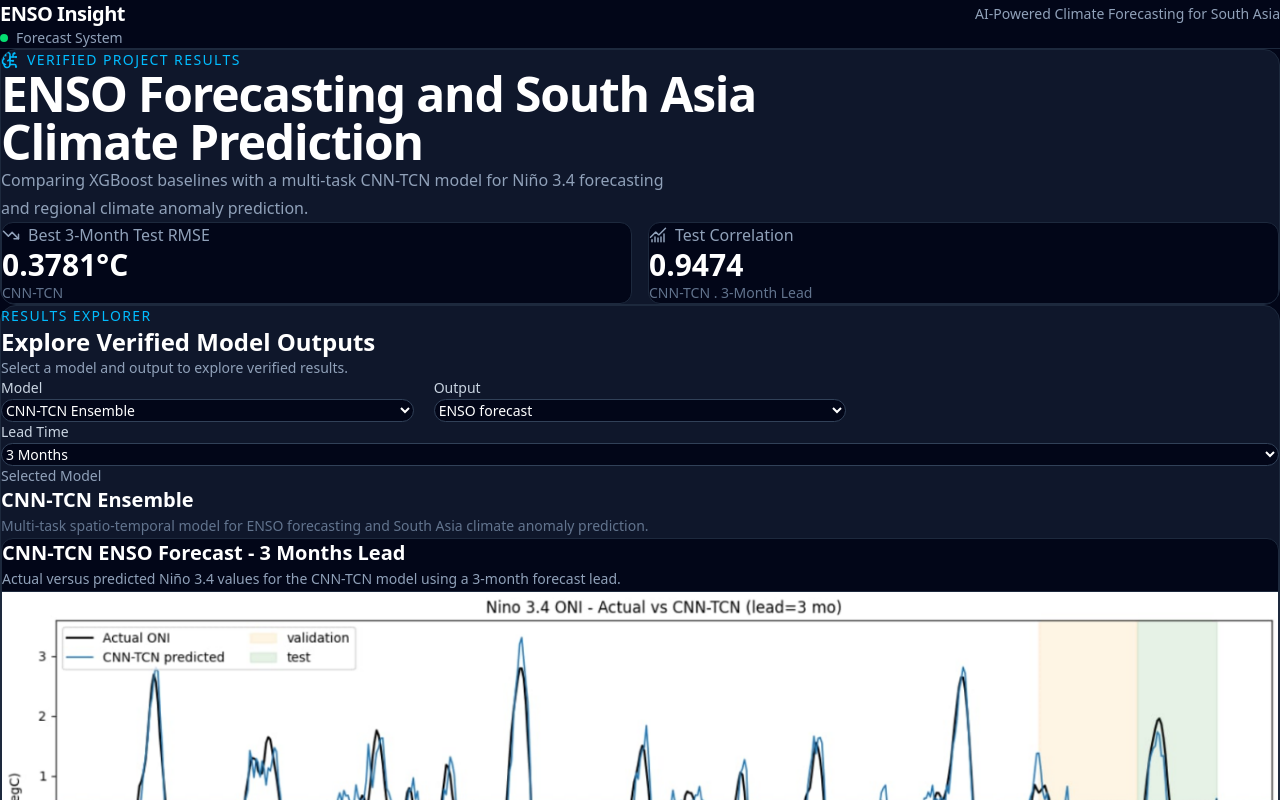
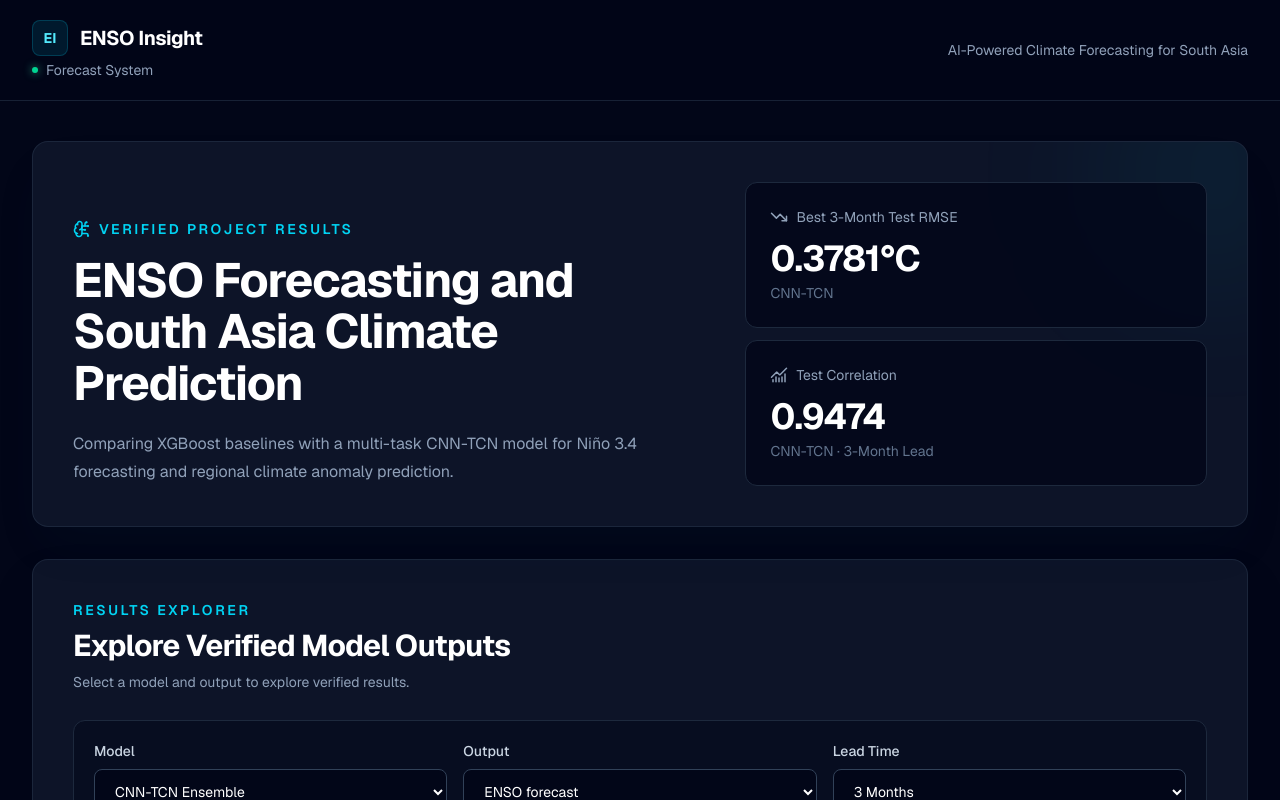
Before and after one commit to Rojin-Dhami/AI-Enhanced-Prediction-of-El-Ni-o-and-its-Regional-Climate-Impacts, a Next.js app: page / in a window 1280 px wide. Shown: the top 800 px of the page. Built offline with nearby package versions, Linux system fonts and the light colour scheme.

Commit message:
Styling changes

```diff
--- a/app/globals.css
+++ b/app/globals.css
@@ -1,16 +1,18 @@
 @import "tailwindcss";
-
-* {
-  box-sizing: border-box;
-  margin: 0;
-  padding: 0;
-}
 
 html {
   scroll-behavior: smooth;
 }
 
 body {
-  background: #020617;
+  background:
+    radial-gradient(circle at 12% 0%, rgba(14, 116, 144, 0.18), transparent 28rem),
+    #020617;
   color: #f8fafc;
+  font-family: var(--font-geist-sans), sans-serif;
 }
+
+::selection {
+  background: rgba(34, 211, 238, 0.3);
+  color: #ecfeff;
+}
--- a/app/layout.tsx
+++ b/app/layout.tsx
@@ -13,8 +13,8 @@
 });
 
 export const metadata: Metadata = {
-  title: "Create Next App",
-  description: "Generated by create next app",
+  title: "ENSO Insight | Climate Forecasting",
+  description: "Verified ENSO forecasting and South Asia climate prediction results.",
 };
 
 export default function RootLayout({ children }: LayoutProps<"/">) {
--- a/app/page.tsx
+++ b/app/page.tsx
@@ -4,15 +4,15 @@
 
 export default function Home() {
   return (
-    <main className="min-h-screen bg-slate-950">
+    <main className="min-h-screen overflow-x-hidden bg-slate-950">
 
       <DashboardHeader />
 
-      <div className="mx-auto max-w-7xl space-y-8 px-4 py-8 sm:px-6 lg:px-8">
+      <div className="mx-auto flex w-full max-w-7xl flex-col gap-8 px-4 py-6 sm:px-6 sm:py-10 lg:px-8">
 
-        <ProjectHero/>
+        <ProjectHero />
 
-        <ResultsExplorer/>
+        <ResultsExplorer />
 
       </div>
 
--- a/components/dashboard/DashboardHeader.tsx
+++ b/components/dashboard/DashboardHeader.tsx
@@ -1,18 +1,23 @@
 export default function DashboardHeader() {
-    return(
-        <header className="border-b border-slate-800 bg-slate-950">
-            <div className="mx-auto flex max-w-7xl items-center justify-between px-6 py-5">
+    return (
+        <header className="border-b border-slate-800/80 bg-slate-950/80 backdrop-blur">
+            <div className="mx-auto flex w-full max-w-7xl flex-col gap-3 px-4 py-4 sm:px-6 sm:py-5 lg:px-8">
+                <div className="flex items-center justify-between gap-4">
+                    <div>
+                        <div className="flex items-center gap-3">
+                            <span className="flex h-9 w-9 items-center justify-center rounded-lg border border-cyan-400/20 bg-cyan-400/10 text-sm font-bold text-cyan-300">EI</span>
+                            <h1 className="text-lg font-bold tracking-tight text-white sm:text-xl">ENSO Insight</h1>
+                        </div>
+                        <div className="mt-1 flex items-center gap-2 text-xs text-slate-400 sm:text-sm">
+                            <span className="h-1.5 w-1.5 rounded-full bg-emerald-400 shadow-[0_0_8px_rgba(52,211,153,0.8)]" />
+                            Forecast System
+                        </div>
+                    </div>
 
-                <div>
-                    <h1 className="text-xl font-bold tracking-tight text-white">ENSO Insight</h1>
+                    <p className="max-w-52 text-right text-xs leading-5 text-slate-400 sm:max-w-none sm:text-sm">
+                        AI-Powered Climate Forecasting for South Asia
+                    </p>
                 </div>
-
-                <p className="text-sm text-slate-400">AI-Powered Climate Forecasting for South Asia</p>
-            </div>
-
-            <div className="hidden items-center gap-2 text-sm text-slate-400 md:flex">
-                <span className="h-2 w-2 rounded-full bg-green-400"></span>
-                Forecast System
             </div>
         </header>
     );
--- a/components/dashboard/ProjectHero.tsx
+++ b/components/dashboard/ProjectHero.tsx
@@ -1,31 +1,33 @@
 import { BrainCircuit, TrendingDown, ChartNoAxesCombined } from "lucide-react";
 
 export default function ProjectHero() {
-    return(
-        <section className="relative overflow-hidden rounded-2xl border border-slate-800 bg-slate-900 p-6 md:p-8">
+    return (
+        <section className="relative overflow-hidden rounded-2xl border border-slate-800/90 bg-slate-900/90 p-5 shadow-2xl shadow-cyan-950/10 sm:p-8 lg:p-10">
+            <div className="pointer-events-none absolute -right-24 -top-24 h-64 w-64 rounded-full bg-cyan-400/5 blur-3xl" />
+            <div className="relative grid gap-8 lg:grid-cols-[minmax(0,1.15fr)_minmax(25rem,0.85fr)] lg:items-end lg:gap-12">
                 <div className="max-w-3xl">
-                <div className="flex items-center gap-2 text-sm font-medium tracking-widest text-sky-400">
+                    <div className="flex items-center gap-2 text-xs font-semibold tracking-[0.18em] text-cyan-400 sm:text-sm">
                         <BrainCircuit size={18}/>
                         VERIFIED PROJECT RESULTS
                     </div>
 
-                <h1 className="mt-4 text-3xl font-bold tracking-tight text-white md:text-5xl">
+                    <h1 className="mt-4 max-w-3xl text-3xl font-bold leading-[1.08] tracking-tight text-white sm:text-4xl lg:text-5xl">
                         ENSO Forecasting and South Asia Climate Prediction
                     </h1>
 
-                <p className="mt-4 max-w-2xl leading-7 text-slate-400">
+                    <p className="mt-5 max-w-2xl text-sm leading-7 text-slate-400 sm:text-base">
                         Comparing XGBoost baselines with a multi-task CNN-TCN model for Niño 3.4 forecasting and regional climate anomaly prediction.
                     </p>
                 </div>
 
-            <div className="mt-8 grid gap-4 sm:grid-cols-2">
-                <div className="rounded-xl border border-slate-800 bg-slate-950 p-5">
-                    <div className="flex items-center gap-2 text-slate-400">
+                <div className="grid gap-3 sm:grid-cols-2 lg:grid-cols-1">
+                <div className="rounded-xl border border-slate-800 bg-slate-950/80 p-5 sm:p-6">
+                    <div className="flex items-center gap-2 text-sm text-slate-400">
                         <TrendingDown size={18}/>
                         Best 3-Month Test RMSE
                     </div>
 
-                    <p className="mt-3 text-3xl font-bold text-white">
+                    <p className="mt-3 text-3xl font-bold tracking-tight text-white sm:text-4xl">
                         0.3781°C
                     </p>
 
@@ -34,19 +36,20 @@
                     </p>
                 </div>
 
-                <div className="rounded-xl border border-slate-800 bg-slate-950 p-5">
-                    <div className="flex items-center gap-2 text-slate-400">
+                <div className="rounded-xl border border-slate-800 bg-slate-950/80 p-5 sm:p-6">
+                    <div className="flex items-center gap-2 text-sm text-slate-400">
                         <ChartNoAxesCombined size={18}/>
                         Test Correlation
                     </div>
 
-                    <p className="mt-3 text-3xl font-bold text-white">
+                    <p className="mt-3 text-3xl font-bold tracking-tight text-white sm:text-4xl">
                         0.9474
                     </p>
 
                     <p className="mt-1 text-sm text-slate-500">
-                        CNN-TCN . 3-Month Lead
+                        CNN-TCN · 3-Month Lead
                     </p>
+                </div>
                 </div>
             </div>
         </section>
--- a/components/dashboard/ResultVisualization.tsx
+++ b/components/dashboard/ResultVisualization.tsx
@@ -15,10 +15,10 @@
         );
     }
 
-    return(
+    return (
         <div className="overflow-hidden rounded-xl border border-slate-800 bg-slate-950">
-            <div className="border-b border-slate-800 p-5">
-                <h3 className="text-xl font-semibold text-white">
+            <div className="border-b border-slate-800 p-5 sm:p-6">
+                <h3 className="text-lg font-semibold leading-7 text-white sm:text-xl">
                     {result.title}
                 </h3>
 
@@ -28,8 +28,8 @@
             </div>
 
             {result.image && (
-                <div className="relative w-full bg-white">
-                    <Image src={result.image} alt={result.title} width={1600} height={900} className="h-auto w-full object-contain" priority/>
+                <div className="relative flex max-h-[70vh] w-full items-center justify-center overflow-auto bg-white p-2 sm:p-4">
+                    <Image src={result.image} alt={result.title} width={1600} height={900} className="h-auto max-h-[66vh] w-full object-contain" priority/>
                 </div>
             )}
         </div>
--- a/components/dashboard/ResultsExplorer.tsx
+++ b/components/dashboard/ResultsExplorer.tsx
@@ -66,14 +66,14 @@
         setSelectedVariant(firstVariant ?? "");
     }
 
-    return(
-        <section className="rounded-2xl border border-slate-800 bg-slate-900 p-6 md:p-8">
+    return (
+        <section className="rounded-2xl border border-slate-800/90 bg-slate-900/90 p-5 shadow-2xl shadow-slate-950/30 sm:p-8 lg:p-10">
             <div>
-                <p className="text-sm font-medium tracking-widest text-sky-400">
+                <p className="text-xs font-semibold tracking-[0.18em] text-cyan-400 sm:text-sm">
                     RESULTS EXPLORER
                 </p>
 
-                <h2 className="mt-2 text-2xl font-bold text-white">
+                <h2 className="mt-2 text-2xl font-bold tracking-tight text-white sm:text-3xl">
                     Explore Verified Model Outputs
                 </h2>
 
@@ -82,12 +82,13 @@
                 </p>
             </div>
 
-            <div className="mt-8 grid gap-5 md:grid-cols-3">
+            <div className="mt-7 rounded-xl border border-slate-800 bg-slate-950/45 p-4 sm:p-5">
+                <div className="grid gap-4 md:grid-cols-3">
                 <div>
                     <label htmlFor="model" className="mb-2 block text-sm font-medium text-slate-300">Model</label>
                     <select id="model" value={selectedModel}
                         onChange={(event) => handleModelChange(event.target.value as ModelId)}
-                        className="w-full rounded-xl border border-slate-700 bg-slate-950 px-4 py-3 text-sm text-white outline-none focus:border-sky-500"
+                        className="w-full rounded-lg border border-slate-700 bg-slate-950 px-4 py-3 text-sm text-white outline-none transition-colors focus:border-cyan-500 focus:ring-2 focus:ring-cyan-500/20"
                     >
                         {models.map((model) => (
                             <option key={model.id} value={model.id}>{model.name}</option>
@@ -99,21 +100,20 @@
                     <label htmlFor="output" className="mb-2 block text-sm font-medium text-slate-300">Output</label>
                     <select id="output" value={selectedOutput}
                         onChange={(event) => setSelectedOutput(event.target.value as OutputType)}
-                        className="w-full rounded-xl border border-slate-700 bg-slate-950 px-4 py-3 text-sm text-white outline-none focus:border-sky-500"
+                        className="w-full rounded-lg border border-slate-700 bg-slate-950 px-4 py-3 text-sm text-white outline-none transition-colors focus:border-cyan-500 focus:ring-2 focus:ring-cyan-500/20"
                     >
                         {availableOutputs.map((output) => (
                             <option key={output.id} value={output.id}>{output.label}</option>
                         ))}
                     </select>
                 </div>
-            </div>
 
-            {availableVariants.length > 0 && (
-                <div>
+                {availableVariants.length > 0 && (
+                <div className="mt-4 md:mt-0">
                     <label htmlFor="variant" className="mb-2 block text-sm font-medium text-slate-300">{getVariantLabel(selectedModel, selectedOutput)}</label>
                     <select id="variant" value={currentVariant}
                         onChange={(event) => setSelectedVariant(event.target.value)}
-                        className="w-full rounded-xl border border-slate-700 bg-slate-950 px-4 py-3 text-sm text-white outline-none focus:border-sky-500"
+                        className="w-full rounded-lg border border-slate-700 bg-slate-950 px-4 py-3 text-sm text-white outline-none transition-colors focus:border-cyan-500 focus:ring-2 focus:ring-cyan-500/20"
                     >
                         {availableVariants.map((variant) => (
                             <option key={variant} value={variant}>{variant}</option>
@@ -121,16 +121,18 @@
                     </select>
                 </div>
             )}
+                </div>
+            </div>
 
-            <div className="mt-8">
-                <p className="text-sm text-slate-400">Selected Model</p>
+            <div className="mt-8 border-t border-slate-800 pt-7">
+                <p className="text-xs font-semibold uppercase tracking-[0.16em] text-slate-500">Selected Model</p>
 
                 <h3 className="mt-1 text-xl font-semibold text-white">{selectedModelInfo?.name}</h3>
 
                 <p className="mt-2 text-sm leading-6 text-slate-500">{selectedModelInfo?.description}</p>
             </div>
 
-            <div className="mt-6">
+            <div className="mt-8">
                 <ResultVisualization result={selectedResult}/>
             </div>
         </section>
```
Lines whose indentation alone changed are shown as unchanged.
